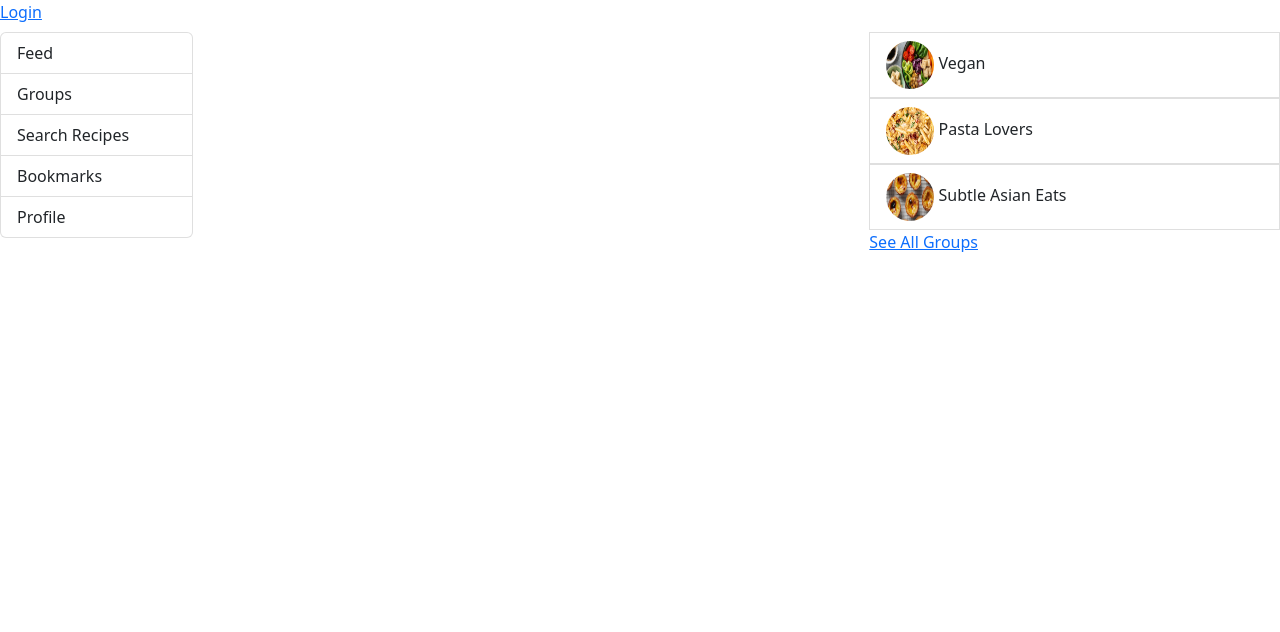
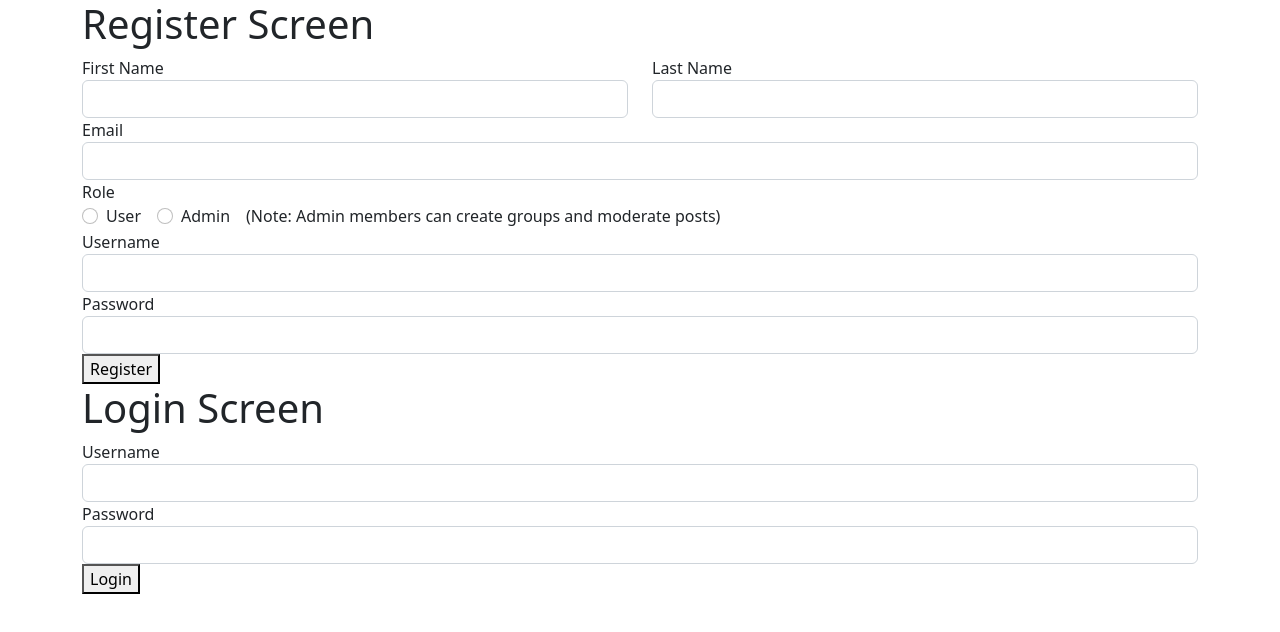
Before and after one commit to surbhi-gulati/seasoned-recipes, a React (Create React App) app: page / in a window 1280 px wide. Shown: the top 632 px of the page. Built offline with nearby package versions, Linux system fonts and the light colour scheme; no server answers.

Commit message:
login page default routing

```diff
--- a/src/App.js
+++ b/src/App.js
@@ -30,9 +30,9 @@ function App() {
       <CurrentUserContext>
         <BrowserRouter>
           <Routes>
-            <Route index path="login"
+            <Route index
                 element={<LoginPage/>}/>
-            <Route path="/"
+            <Route path="home"
               element={<TrifoldPage/>}>
             <Route path="feed"
               element={<FeedPage/>}/>
--- a/src/pages/loginPage.tsx
+++ b/src/pages/loginPage.tsx
@@ -115,7 +115,7 @@ function LoginPage() {
           onChange={(event) => setRegisterPassword(event.target.value)}
         />
       </div>
-      <button onClick={handleRegister}>
+      <button className={"button"}onClick={handleRegister}>
         Register
       </button>
       <br/>
```
